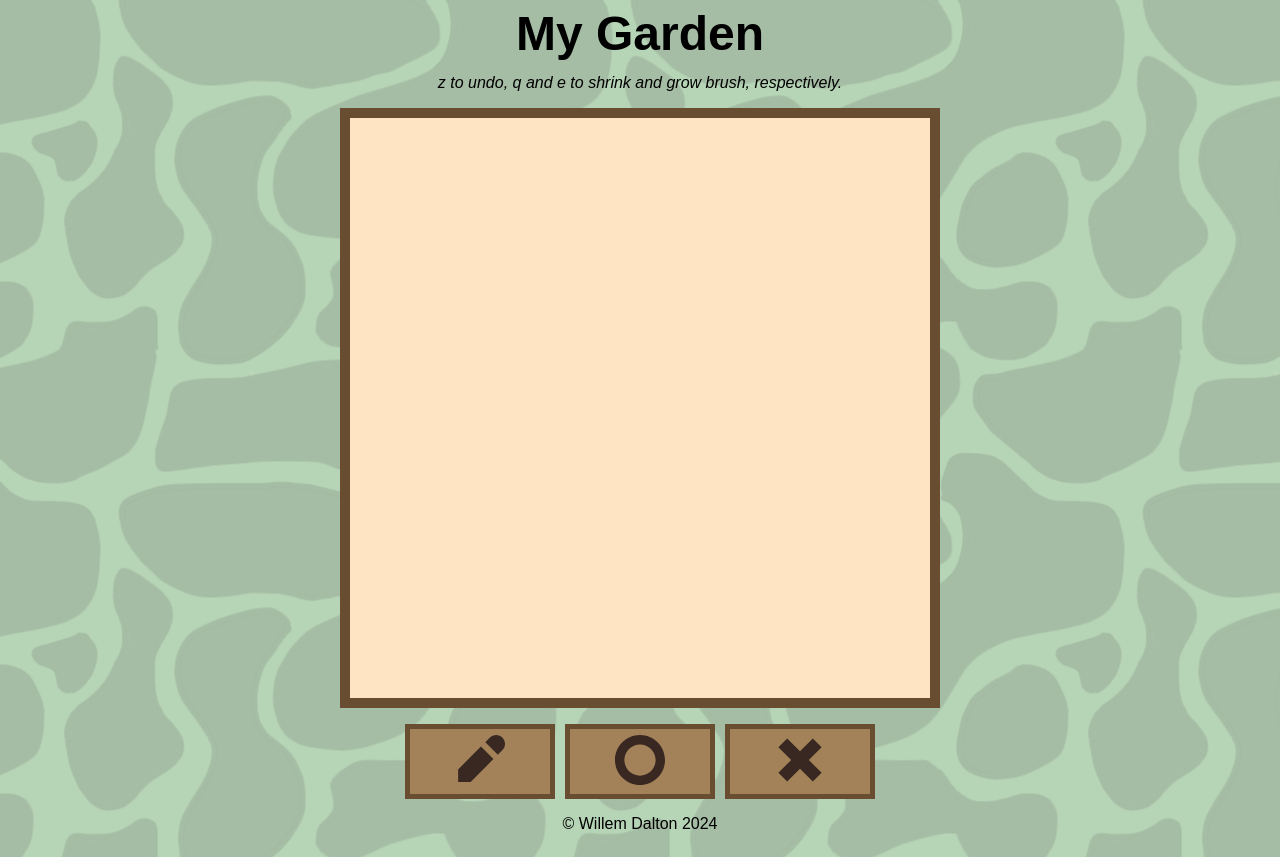
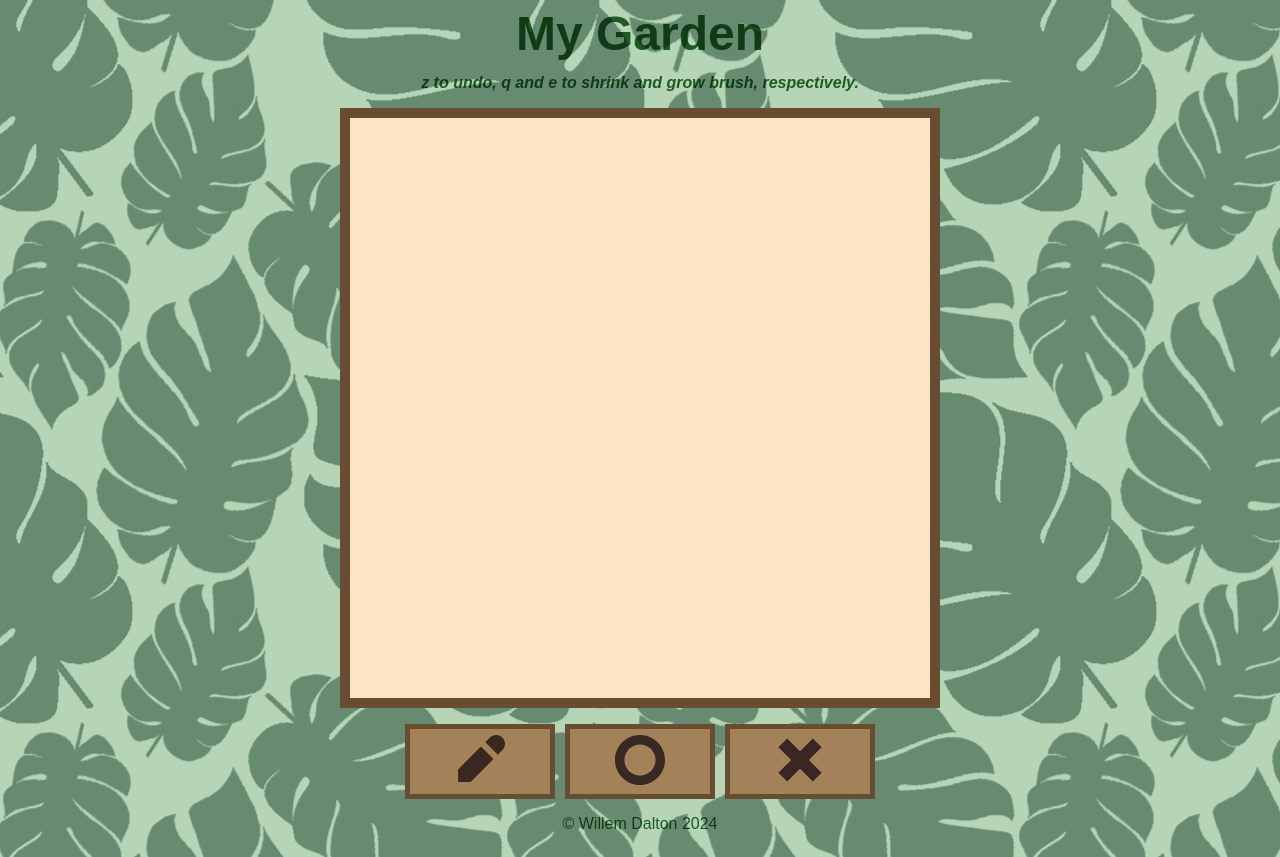
Before and after one commit to WillemDalton/235, a plain HTML site: page 235/project3/index.html in a window 1280 px wide. Drawn offline with Linux system fonts and the light colour scheme; a web font is replaced by a local one.

Commit message:
minor project 4 progress

```diff
--- a/235/project3/script.js
+++ b/235/project3/script.js
@@ -40,7 +40,14 @@ document.addEventListener("mousedown", (event) => {
     storedX = event.clientX - rect.left;
     storedY = event.clientY - rect.top;
 
-    isDrawing = true;
+    // we only want to start drawing IF the player clicks in the rectangle.
+    if (
+        event.clientX >= rect.x &&
+        event.clientX <= rect.x + rect.width &&
+        event.clientY >= rect.y &&
+        event.clientY <= rect.y + rect.height) {
+        isDrawing = true;
+    }
 
     if (lineMode === "circle") {
         createCircle(storedX, storedY);
--- a/235/project3/style.css
+++ b/235/project3/style.css
@@ -19,7 +19,8 @@ body {
     justify-content: center;
     height: 100%;
     font-family: "Lexend Exa", sans-serif;
-    background-image: url("source/rocks.png");
+    background-image: url("source/leaves.png");
+    background-blend-mode: multiply;
     animation: moveBackground 240s linear infinite;
     background-color: #b6d5b6;
 }
@@ -28,6 +29,8 @@ header {
     font-size: 48px;
     text-align: center;
     font-weight: 700;
+    color: rgba(0, 41, 5, 0.849);
+    mix-blend-mode: hard-light;
 
 }
 
@@ -38,8 +41,10 @@ main {
 
 main>p {
     font-style: italic;
-    font-weight: 300;
+    font-weight: 700;
     text-align: center;
+    color: rgba(0, 41, 5, 0.849);
+    mix-blend-mode: hard-light;
 }
 
 .garden {
@@ -97,4 +102,6 @@ button>img {
 footer {
     text-align: center;
     font-weight: 300;
+    color: rgba(0, 41, 5, 0.849);
+    mix-blend-mode: hard-light;
 }
```
Also changed, not shown: 235/project3/source/leaves.png (added), 235/project3/source/rocks.png (deleted).
